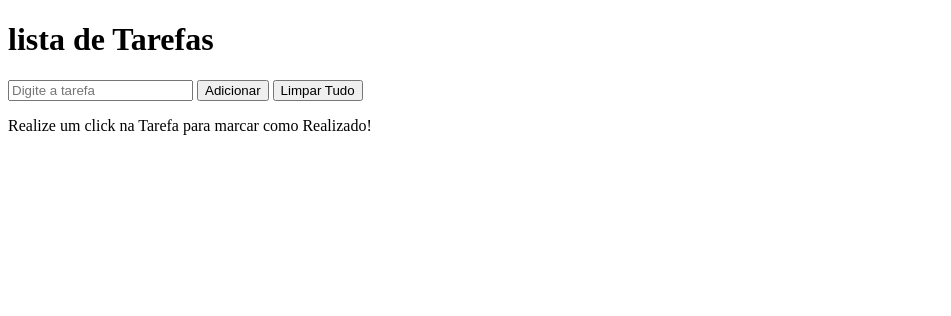
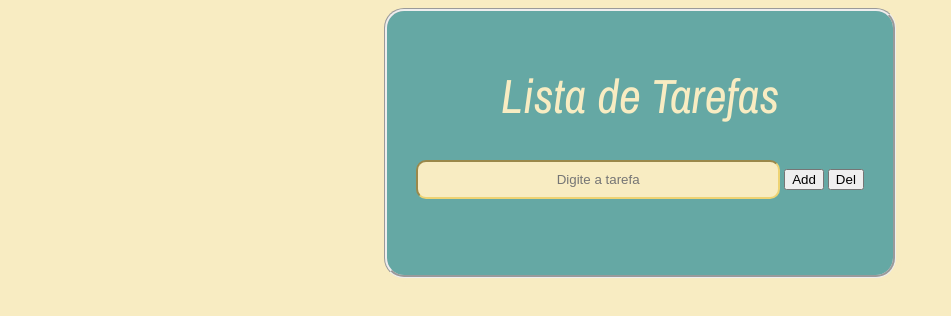
Before and after one commit to iarleymatheus/lista-de-tarefas, a plain HTML site: page index.html in a window 1280 px wide. Shown: the whole page, without its empty margins (0-951 px from the left). Drawn offline with nearby package versions, Linux system fonts and the light colour scheme.

Commit message:
com css iniciado

```diff
--- a/index.html
+++ b/index.html
@@ -8,23 +8,19 @@
 </head>
 
 <body>
-    <div class="container">
-        <h1>lista de Tarefas</h1>
+
+    <div class="container" img src="./images/sep11.jpg" width="1366px" , height="768px">
+        <h1 id="titulo" class="frases">Lista de Tarefas</h1>
 
         <div class="add-elements">
             <input id="add" type="text" placeholder="Digite a tarefa">
-            <button id="btn">Adicionar</button>
-            <button id="btnDel" onclick="apagarTudo()">Limpar Tudo</button>
+            <button id="btn">Add</button>
+            <button id="btnDel" onclick="apagarTudo()">Del</button>
         </div>
 
         <div class="element-list">
 
-            <ul id="list">
-            </ul>
-        </div>
-        <div>
-            <p>Realize um click na Tarefa para marcar como Realizado!</p>
-
+            <ul id="list"></ul>
         </div>
     </div>
 
--- a/main.css
+++ b/main.css
@@ -1,28 +1,66 @@
+@import url('https://fonts.googleapis.com/css2?family=Archivo+Narrow:ital@1&display=swap');
+
+body{
+      background-color: #f8ecc2;
+
+}
+.frases{
+    font-family: 'Archivo Narrow', sans-serif;
+    font-size: 4rem;
+    padding-top: 20px;
+    color:#f8ecc2;
+    text-align: center;
+
+}
+
+
+.container{
+
+    display: block;
+    background-color:#65a8a4 ;
+    width: 40%;
+    padding-bottom: 60px;
+    border-style: groove;
+    border-radius: 20px;
+    margin:auto;
+    box-shadow: 2px 2px 2px 2px #f8ecc2 ;
+}
+li{
+      list-style-type: none;
+      list-style: square;
+      color:#f8ecc2;
+      text-align: center;
+      list-style-type: none;
+
+
+}
+#add{
+text-align: center;
+border-radius: 10px;
+border-color: #eed373;
+width: 340px;
+padding: 10px;
+background-color:  #f8ecc2 ;
 
 
 
+}
+.add-elements{
+  text-align: center;
 
 
+}
+#titulo{
 
+    font-size: 3rem;
+    font-style: oblique;
+    font-weight:500;
 
-
-
-
-
-
-
-
-
-
-
-
-
-
-
+}
 
 
 
 .checked{
     text-decoration: line-through;
-    background-color: #e0e0e0;
+    background-color: #65a8a4;
 }
```
